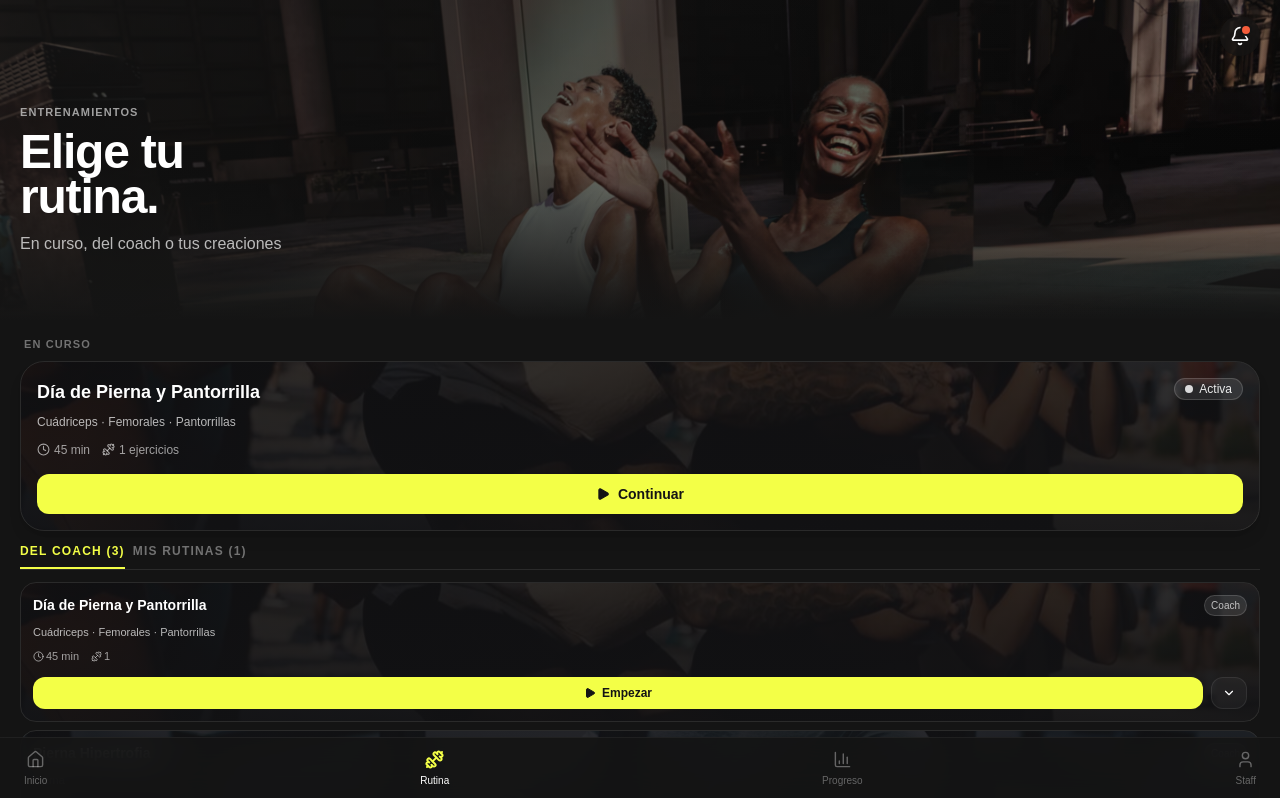
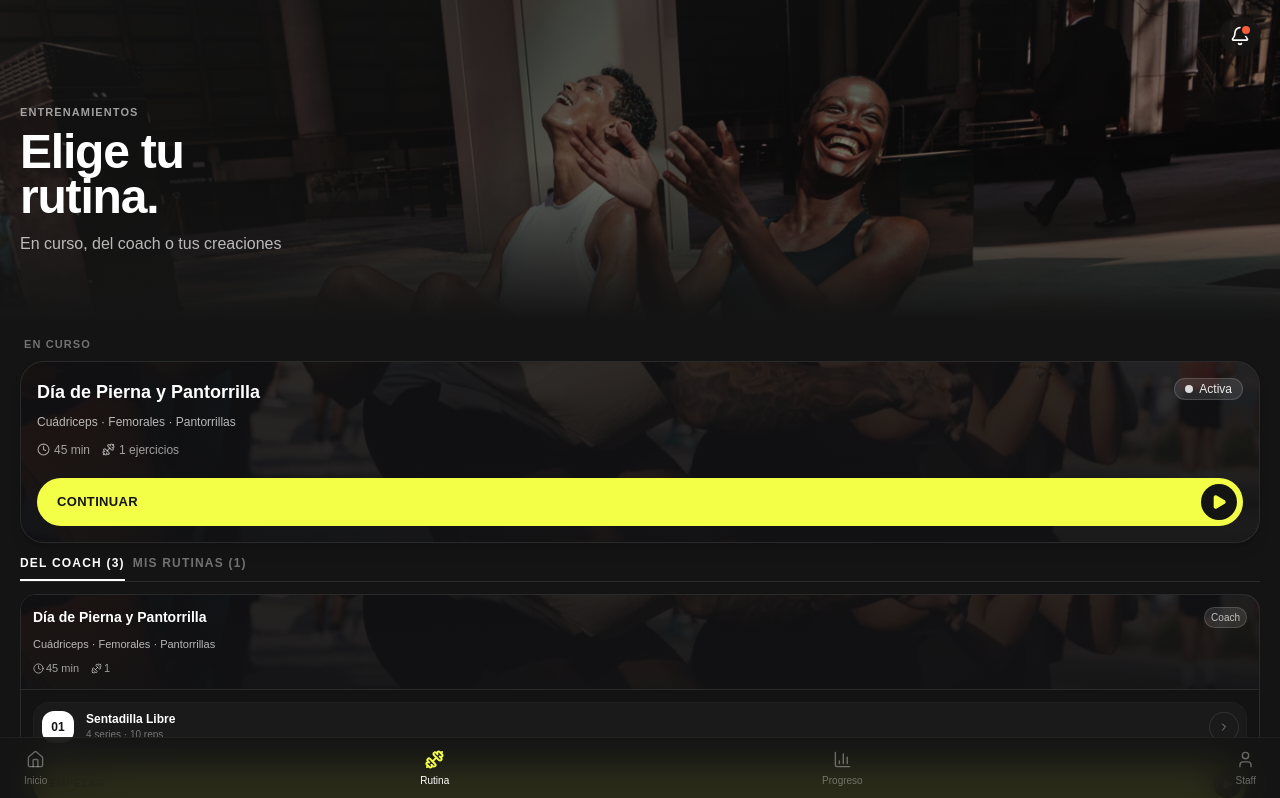
Before and after one commit to King1331/RpBox-Gym-Limon, a React (Vite) app: page /rutinas in a window 1280 px wide. Shown: the top 798 px of the page. Built offline with nearby package versions, Linux system fonts and the light colour scheme.

Commit message:
Polished routine window

```diff
--- a/src/screens/RoutineSelector.jsx
+++ b/src/screens/RoutineSelector.jsx
@@ -5,8 +5,6 @@
   Dumbbell,
   Plus,
   Play,
-  ChevronDown,
-  ChevronUp,
   Sparkles,
   ChevronLeft,
   ChevronRight
@@ -25,7 +23,6 @@
 export default function RoutineSelector() {
   const [, setLocation] = useLocation();
   const [tab, setTab] = useState("coach");
-  const [openCardId, setOpenCardId] = useState(null);
 
   const [currentPage, setCurrentPage] = useState(1);
   const ITEMS_PER_PAGE = 2;
@@ -54,11 +51,6 @@
   const handleTabChange = (newTab) => {
     setTab(newTab);
     setCurrentPage(1);
-    setOpenCardId(null);
-  };
-
-  const toggleAccordion = (id) => {
-    setOpenCardId(openCardId === id ? null : id);
   };
 
   return (
@@ -102,8 +94,11 @@
                       <span className="w-2 h-2 rounded-full bg-white animate-pulse" />
                       Activa
                     </span>
-</div><p className="text-xs text-white/70 mb-3 font-medium">
-  {rutinaEnCurso?.musculos?.join(" · ") || "General"}</p><div className="flex items-center gap-3 text-xs text-white/60 mb-4 font-medium">
+                  </div>
+                  <p className="text-xs text-white/70 mb-3 font-medium">
+                    {rutinaEnCurso?.musculos?.join(" · ") || "General"}
+                  </p>
+                  <div className="flex items-center gap-3 text-xs text-white/60 mb-5 font-medium">
                     <span className="flex items-center gap-1">
                       <Clock size={13} /> {rutinaEnCurso?.duracion || 0} min
                     </span>
@@ -111,11 +106,19 @@
                       <Dumbbell size={13} /> {rutinaEnCurso?.ejercicios?.length || 0} ejercicios
                     </span>
                   </div>
+
+                  {/* Botón Píldora (En Curso) */}
                   <button
+                    type="button"
                     onClick={() => setLocation("/routine")}
-                    className="primary-btn w-full flex items-center justify-center gap-2 py-2.5 text-sm"
+                    className="flex w-full items-center justify-between rounded-full bg-lime py-1.5 pl-5 pr-1.5 text-ink transition-transform active:scale-[0.98] cursor-pointer"
                   >
-                    <Play size={14} fill="currentColor" /> Continuar
+                    <span className="text-[13px] font-bold uppercase tracking-wide">
+                      Continuar
+                    </span>
+                    <span className="flex size-9 items-center justify-center rounded-full bg-ink">
+                      <Play className="size-4 fill-lime text-lime" aria-hidden="true" />
+                    </span>
                   </button>
                 </div>
               </div>
@@ -130,7 +133,7 @@
                 onClick={() => handleTabChange("coach")}
                 className={`pb-2 text-xs font-bold uppercase tracking-widest transition-colors ${
                   tab === "coach"
-                    ? "text-lime border-b-2 border-lime"
+                    ? "text-white border-b-2 border-white"
                     : "text-white/40 border-b-2 border-transparent"
                 }`}
               >
@@ -140,7 +143,7 @@
                 onClick={() => handleTabChange("mio")}
                 className={`pb-2 text-xs font-bold uppercase tracking-widest transition-colors ${
                   tab === "mio"
-                    ? "text-lime border-b-2 border-lime"
+                    ? "text-white border-b-2 border-white"
                     : "text-white/40 border-b-2 border-transparent"
                 }`}
               >
@@ -155,14 +158,14 @@
                 animate={{ opacity: 1, height: "auto", marginBottom: 12 }}
                 exit={{ opacity: 0, height: 0, marginBottom: 0 }}
                 onClick={() => setLocation("/crear-rutina")}
-                className="primary-btn w-full flex items-center justify-center gap-2 py-2.5 text-sm overflow-hidden"
+                className="bg-lime text-ink font-bold rounded-xl w-full flex items-center justify-center gap-2 py-2.5 text-sm overflow-hidden active:scale-95 transition-all"
               >
                 <Plus size={16} /> Crear nueva
               </motion.button>
             )}
 
             {/* Lista Animada con Paginación */}
-            <AnimatePresence mode="popLayout">
+            <AnimatePresence mode="wait">
               <motion.div
                 key={`${tab}-${currentPage}`}
                 initial={{ opacity: 0 }}
@@ -178,19 +181,20 @@
                   </div>
                 ) : (
                   paginatedLista.map((rutina, index) => {
-                    const isOpen = openCardId === rutina.id;
                     const bgImage = rutina.imagen || DEFAULT_IMAGES[index % DEFAULT_IMAGES.length];
 
                     return (
                       <div
                         key={rutina.id}
-                        className="rounded-xl overflow-hidden border border-ink-line bg-cover bg-center transition-all duration-200"
+                        className="rounded-xl overflow-hidden border border-ink-line transition-all duration-200"
+                      >
+                        {/* Cabecera con la imagen de fondo */}
+                        <div
+                          className="p-3 bg-cover bg-center"
                           style={{
                             backgroundImage: `linear-gradient(to bottom, rgba(18, 18, 20, 0.88), rgba(18, 18, 20, 0.96)), url(${bgImage})`
                           }}
                         >
-                        {/* Card Header */}
-                        <div className="p-3">
                           <div className="flex items-start justify-between mb-2">
                             <h3 className="text-sm font-bold text-paper">{rutina.titulo}</h3>
                             <span className="text-[10px] px-1.5 py-0.5 rounded-full bg-white/10 border border-white/15 text-white/70 font-medium">
@@ -202,7 +206,7 @@
                             {rutina.musculos?.join(" · ") || "General"}
                           </p>
 
-                          <div className="flex items-center gap-3 text-[11px] text-white/60 mb-3 font-medium">
+                          <div className="flex items-center gap-3 text-[11px] text-white/60 font-medium">
                             <span className="flex items-center gap-0.5">
                               <Clock size={11} /> {rutina.duracion} min
                             </span>
@@ -210,45 +214,62 @@
                               <Dumbbell size={11} /> {rutina.ejercicios?.length || 0}
                             </span>
                           </div>
+                        </div>
 
-                          <div className="flex gap-2">
+                        {/* Cuerpo inferior con fondo sólido (Ejercicios + Botón Empezar) */}
+                        <div className="border-t border-ink-line bg-ink/95 px-3 py-3">
+                          <div className="mb-3">
+                            {rutina.ejercicios?.length ? (
+                              <ul className="flex flex-col gap-1.5">
+                                {rutina.ejercicios.map((ej, idx) => {
+                                  const exName = typeof ej === 'string' ? ej : (ej.nombre || 'Ejercicio');
+                                  const exDetail = typeof ej === 'string' ? '4 series · 10 reps' : (ej.detalle || '4 series · 10 reps');
+                                  const exIndex = String(idx + 1).padStart(2, '0');
+
+                                  return (
+                                    <li
+                                      key={idx}
+                                      className="flex items-center gap-3 rounded-xl bg-white/[0.03] p-2 border border-white/[0.02]"
+                                    >
+                                      <span
+                                        className={`flex size-8 shrink-0 items-center justify-center rounded-lg text-xs font-bold ${
+                                          idx === 0 ? 'bg-white text-ink' : 'bg-white/5 text-white/40'
+                                        }`}
+                                      >
+                                        {exIndex}
+                                      </span>
+                                      <div className="min-w-0 flex-1">
+                                        <p className="truncate text-xs font-semibold text-paper">
+                                          {exName}
+                                        </p>
+                                        <p className="text-[10px] text-white/40">{exDetail}</p>
+                                      </div>
+                                      <span className="flex size-7 shrink-0 items-center justify-center rounded-full ring-1 ring-white/10">
+                                        <ChevronRight className="size-3 text-white/50" aria-hidden="true" />
+                                      </span>
+                                    </li>
+                                  );
+                                })}
+                              </ul>
+                            ) : (
+                              <p className="text-[11px] text-white/40 py-1">Sin ejercicios</p>
+                            )}
+                          </div>
+
+                          {/* Botón Píldora (Empezar) */}
                           <button
+                            type="button"
                             onClick={() => setLocation(`/routine/${rutina.id}`)}
-                              className="primary-btn flex-1 flex items-center justify-center gap-1.5 py-2 text-xs"
+                            className="flex w-full items-center justify-between rounded-full bg-lime py-1.5 pl-4 pr-1.5 text-ink transition-transform active:scale-[0.98] cursor-pointer"
                           >
-                              <Play size={12} fill="currentColor" /> Empezar
-                            </button>
-                            <button
-                              onClick={() => toggleAccordion(rutina.id)}
-                              className="secondary-btn px-2.5 flex items-center"
-                            >
-                              {isOpen ? <ChevronUp size={14} /> : <ChevronDown size={14} />}
+                            <span className="text-[11px] font-bold uppercase tracking-wide">
+                              Empezar
+                            </span>
+                            <span className="flex size-7 items-center justify-center rounded-full bg-ink">
+                              <Play className="size-3 fill-lime text-lime" aria-hidden="true" />
+                            </span>
                           </button>
                         </div>
-                        </div>
-
-                        {/* Acordeón Animado */}
-                        <AnimatePresence>
-                          {isOpen && (
-                            <motion.div
-                              initial={{ height: 0, opacity: 0 }}
-                              animate={{ height: "auto", opacity: 1 }}
-                              exit={{ height: 0, opacity: 0 }}
-                              transition={{ duration: 0.2 }}
-                              className="overflow-hidden border-t border-ink-line bg-ink/90 px-3 pb-3 pt-2 space-y-1.5"
-                            >
-                              {rutina.ejercicios?.length ? (
-                                rutina.ejercicios.map((ej, idx) => (
-                                  <div key={idx} className="text-[11px] text-white/70 py-1 font-medium">
-                                    {idx + 1}. {ej.nombre || ej}
-                                  </div>
-                                ))
-                              ) : (
-                                <p className="text-[11px] text-white/40 py-2">Sin ejercicios</p>
-                              )}
-                            </motion.div>
-                          )}
-                        </AnimatePresence>
                       </div>
                     );
                   })
```
Lines whose indentation alone changed are shown as unchanged.
